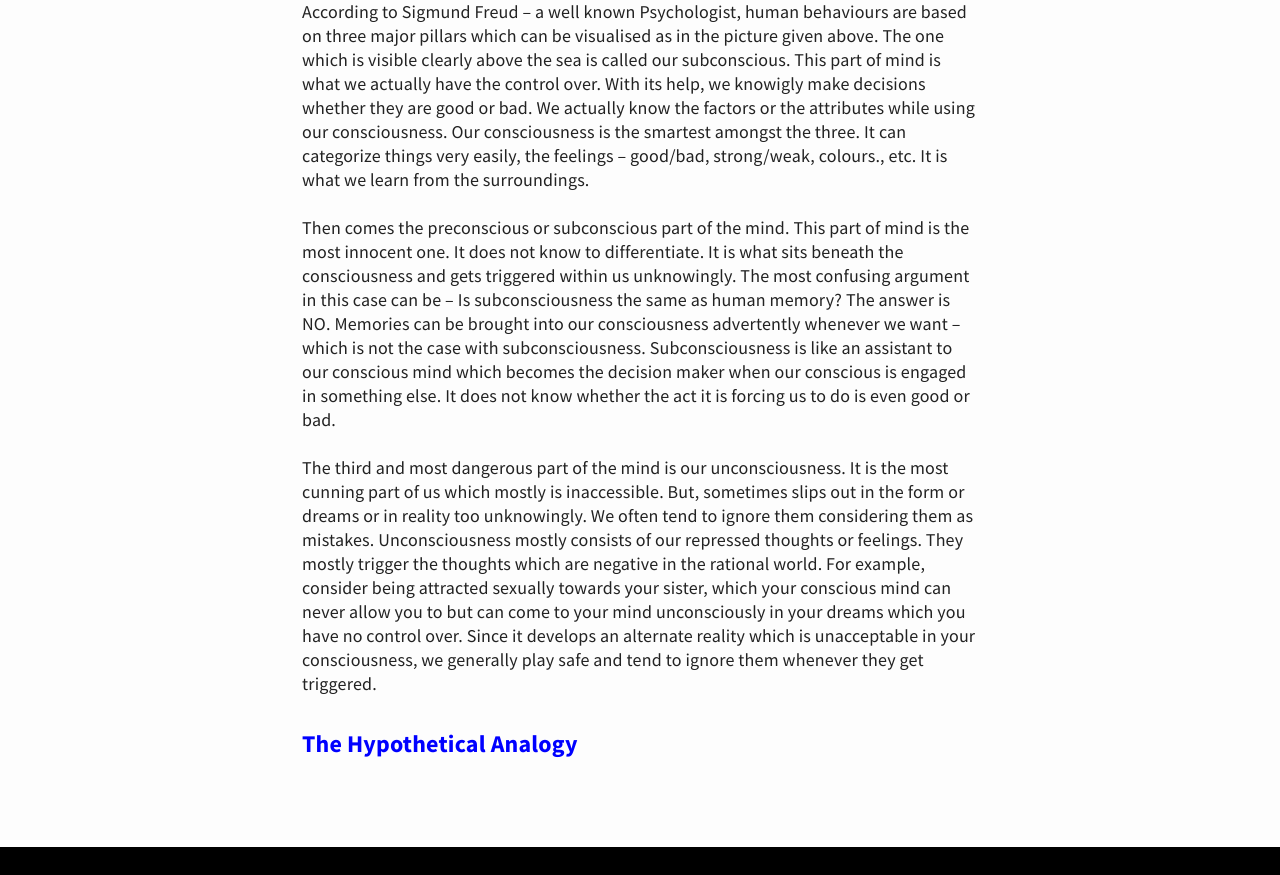
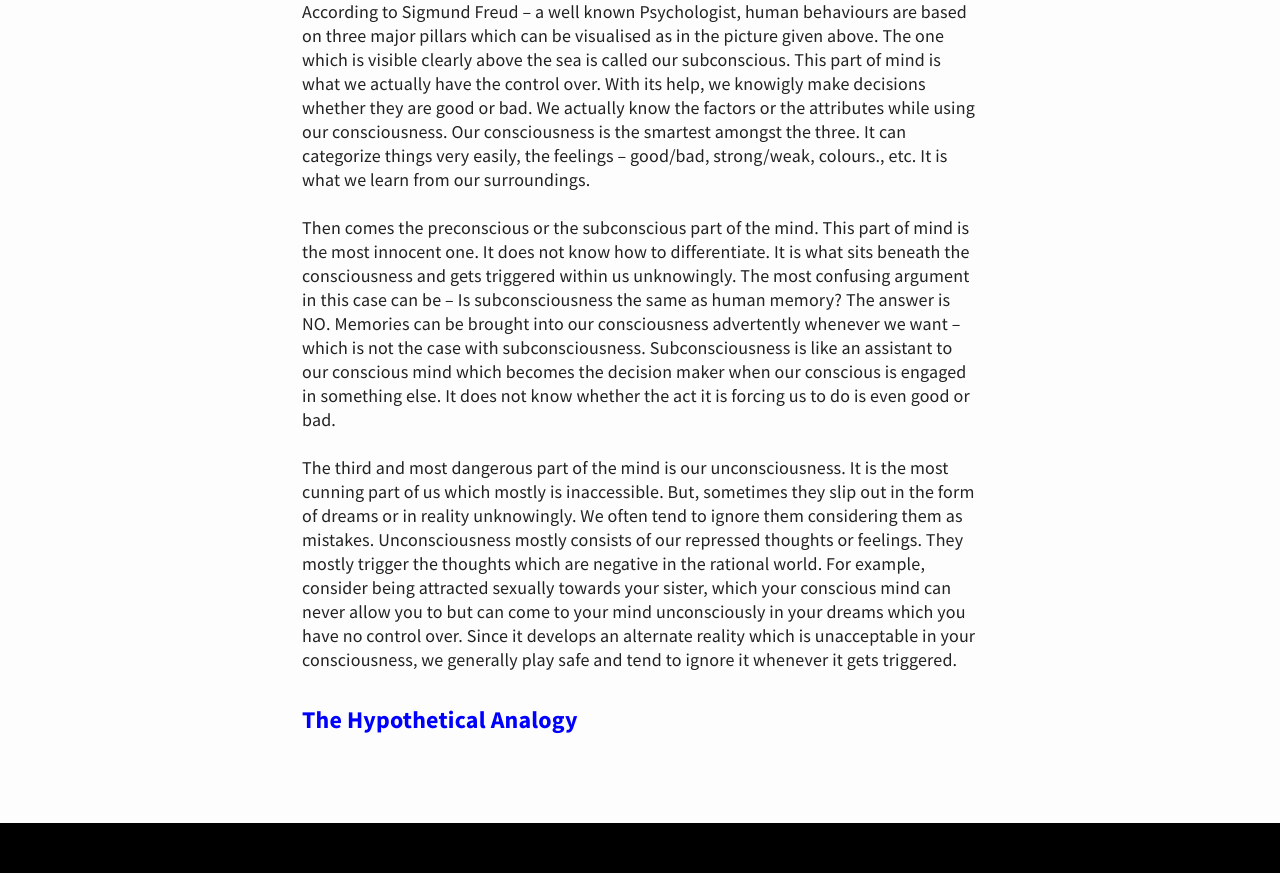
Before and after one commit to spraphul/blog, a Jekyll site: the page built from _posts/2022-01-16-subcons.md, in a window 1280 px wide and 1400 px high, scrolled down 612 px, cut to the strip 503-1378 px from the top of the window. Built offline with Jekyll 4.4.1, drawn with Linux system fonts in a browser that asks for light colours.

Commit message:
Update 2022-01-16-subcons.md

```diff
--- a/_posts/2022-01-16-subcons.md
+++ b/_posts/2022-01-16-subcons.md
@@ -16,11 +16,11 @@ We always have a desire for the things to happen in the mannner we want them to
 ![img1](https://www.bloggersideas.com/wp-content/uploads/2020/04/image1-1.jpg)
 
 According to Sigmund Freud -- a well known Psychologist, human behaviours are based on three major pillars which can be visualised as in the picture given above.
-The one which is visible clearly above the sea is called our subconscious. This part of mind is what we actually have the control over. With its help, we knowigly make decisions whether they are good or bad. We actually know the factors or the attributes while using our consciousness. Our consciousness is the smartest amongst the three. It can categorize things very easily, the feelings -- good/bad, strong/weak, colours., etc. It is what we learn from the surroundings.
+The one which is visible clearly above the sea is called our subconscious. This part of mind is what we actually have the control over. With its help, we knowigly make decisions whether they are good or bad. We actually know the factors or the attributes while using our consciousness. Our consciousness is the smartest amongst the three. It can categorize things very easily, the feelings -- good/bad, strong/weak, colours., etc. It is what we learn from our surroundings.
 
-Then comes the preconscious or subconscious part of the mind. This part of mind is the most innocent one. It does not know to differentiate. It is what sits beneath the consciousness and gets triggered within us unknowingly. The most confusing argument in this case can be -- Is subconsciousness the same as human memory? The answer is NO. Memories can be brought into our consciousness advertently whenever we want -- which is not the case with subconsciousness. Subconsciousness is like an assistant to our conscious mind which becomes the decision maker when our conscious is engaged in something else. It does not know whether the act it is forcing us to do is even good or bad.
+Then comes the preconscious or the subconscious part of the mind. This part of mind is the most innocent one. It does not know how to differentiate. It is what sits beneath the consciousness and gets triggered within us unknowingly. The most confusing argument in this case can be -- Is subconsciousness the same as human memory? The answer is NO. Memories can be brought into our consciousness advertently whenever we want -- which is not the case with subconsciousness. Subconsciousness is like an assistant to our conscious mind which becomes the decision maker when our conscious is engaged in something else. It does not know whether the act it is forcing us to do is even good or bad.
 
-The third and most dangerous part of the mind is our unconsciousness. It is the most cunning part of us which mostly is inaccessible. But, sometimes slips out in the form or dreams or in reality too unknowingly. We often tend to ignore them considering them as mistakes. Unconsciousness mostly consists of our repressed thoughts or feelings. They mostly trigger the thoughts which are negative in the rational world. For example, consider being attracted sexually towards your sister, which your conscious mind can never allow you to but can come to your mind unconsciously in your dreams which you have no control over. Since it develops an alternate reality which is unacceptable in your consciousness, we generally play safe and tend to ignore them whenever they get triggered.
+The third and most dangerous part of the mind is our unconsciousness. It is the most cunning part of us which mostly is inaccessible. But, sometimes they slip out in the form of dreams or in reality unknowingly. We often tend to ignore them considering them as mistakes. Unconsciousness mostly consists of our repressed thoughts or feelings. They mostly trigger the thoughts which are negative in the rational world. For example, consider being attracted sexually towards your sister, which your conscious mind can never allow you to but can come to your mind unconsciously in your dreams which you have no control over. Since it develops an alternate reality which is unacceptable in your consciousness, we generally play safe and tend to ignore it whenever it gets triggered.
 
 
 ### <font color='blue'> The Hypothetical Analogy</font>
```
